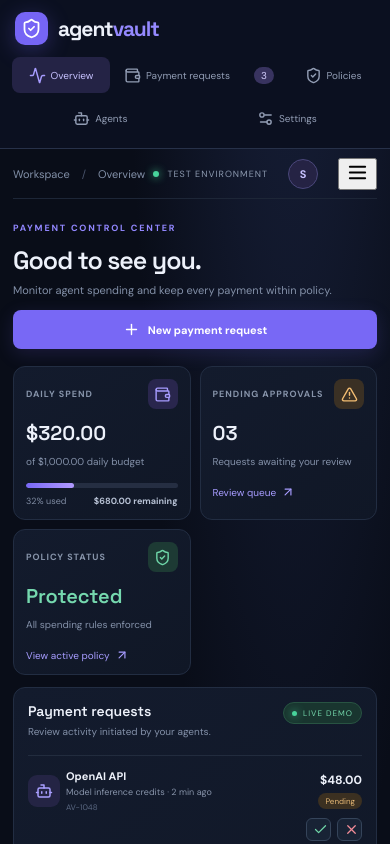
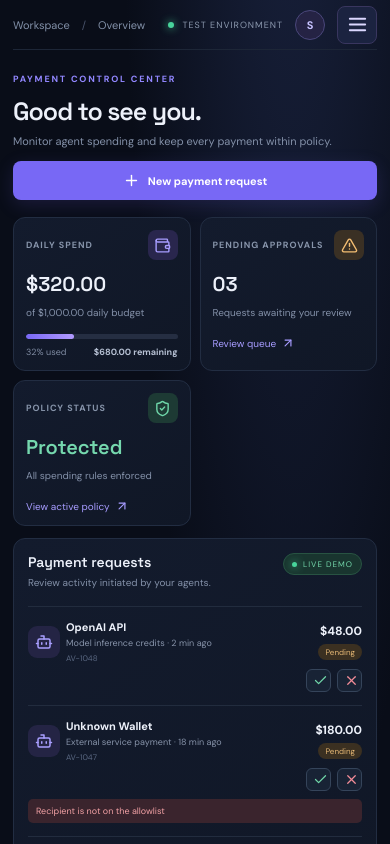
Before and after one commit to SmashDev01/Agentvault, a React (Vite) app: page / in a window 390 px wide. Shown: the top 844 px of the page. Built offline with nearby package versions, Linux system fonts and the light colour scheme.

Commit message:
Update style.css

```diff
--- a/src/style.css
+++ b/src/style.css
@@ -111,3 +111,92 @@
   .nav-item { font-size: 9px; padding: 0 5px; }
   .stat-card { padding: 10px; }
 }
+/* AgentVault hamburger navigation */
+.mobile-menu-button {
+  display: none;
+  background: #1b2340;
+  color: #dcd8ff;
+  border: 1px solid #39365f;
+  border-radius: 8px;
+  width: 40px;
+  height: 38px;
+  align-items: center;
+  justify-content: center;
+  cursor: pointer;
+}
+
+.mobile-menu {
+  display: none;
+}
+
+@media (min-width: 621px) {
+  .mobile-menu-button,
+  .mobile-menu {
+    display: none !important;
+  }
+}
+
+@media (max-width: 620px) {
+  .sidebar {
+    display: none !important;
+  }
+
+  .topbar {
+    position: relative;
+    z-index: 10;
+  }
+
+  .top-right {
+    gap: 12px;
+  }
+
+  .mobile-menu-button {
+    display: flex;
+  }
+
+  .mobile-menu {
+    display: flex;
+    position: absolute;
+    top: 46px;
+    right: 0;
+    width: min(280px, 90vw);
+    flex-direction: column;
+    padding: 10px;
+    background: #121a2c;
+    border: 1px solid #303b55;
+    border-radius: 12px;
+    box-shadow: 0 15px 40px #0009;
+    z-index: 20;
+  }
+
+  .mobile-menu-heading {
+    color: #7886a0;
+    font-size: 9px;
+    font-weight: 700;
+    letter-spacing: 1.3px;
+    padding: 10px 9px 7px;
+  }
+
+  .mobile-menu button {
+    display: flex;
+    align-items: center;
+    gap: 12px;
+    width: 100%;
+    padding: 12px 10px;
+    color: #dce3f0;
+    background: transparent;
+    border: 0;
+    border-radius: 7px;
+    text-align: left;
+    font-size: 12px;
+  }
+
+  .mobile-menu button:active {
+    background: #29264d;
+  }
+
+  .mobile-menu button span {
+    margin-left: auto;
+    color: #b9b2ff;
+  }
+}
```
